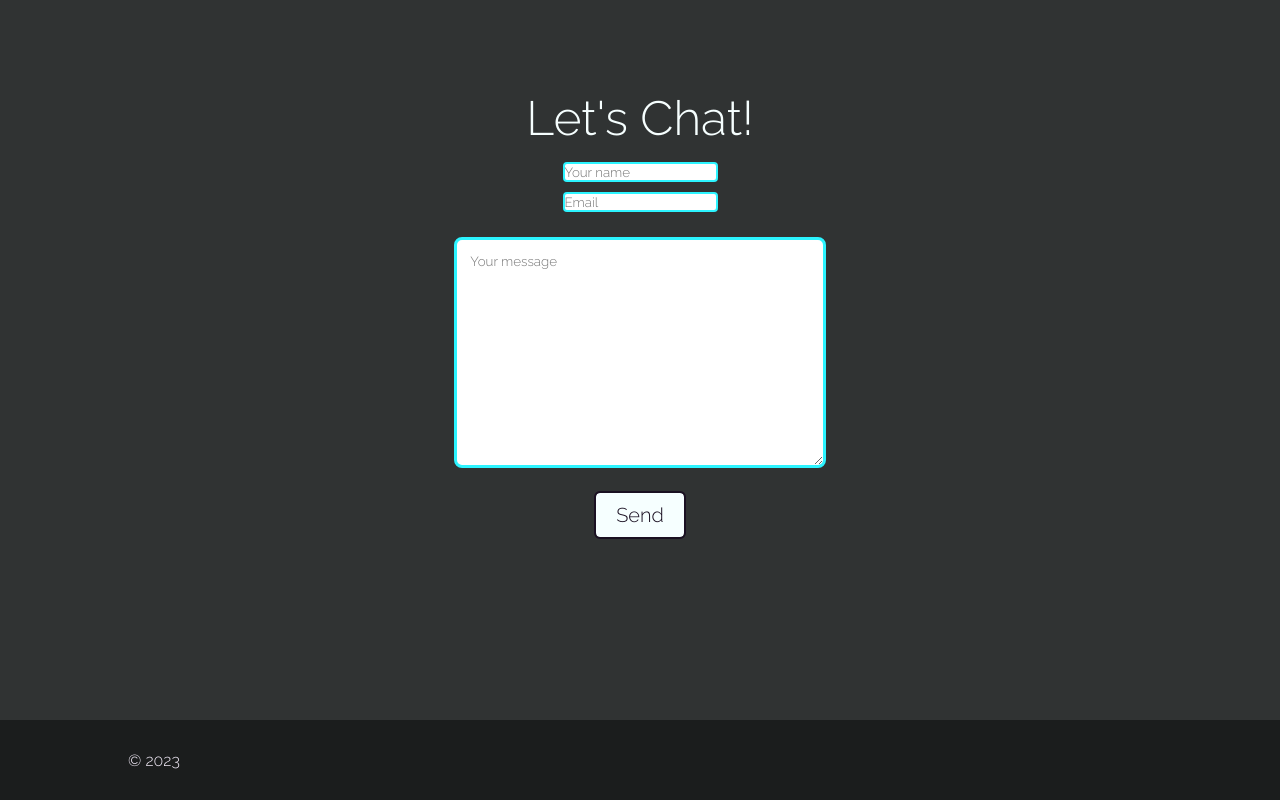
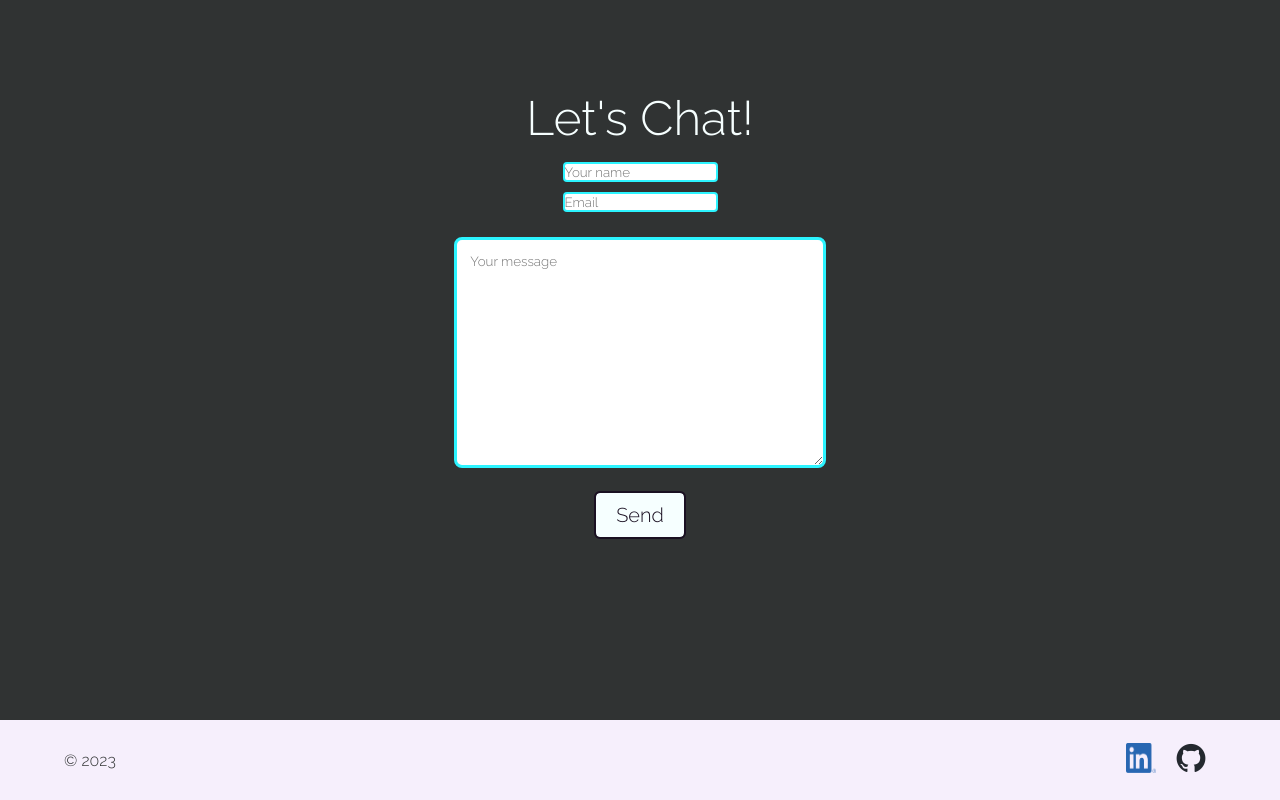
Before and after one commit to FortunateSmith/portfolio-styled-components, a React (Create React App) app: page / in a window 1280 px wide. Shown: the part 4069-4869 px from the top of the page. Built offline with nearby package versions, Linux system fonts and the light colour scheme.

Commit message:
add social media thumbnail components to footer

```diff
--- a/src/components/InfoSection/InfoSection.elements.js
+++ b/src/components/InfoSection/InfoSection.elements.js
@@ -403,8 +403,3 @@ export const Anchor = styled.a`
 //     background: #f6ffff;
 //   }
 // `
-
-export const Icon = styled.img`
-  width: 80px;
-  height: 80px;
-`;
--- a/src/components/InfoSection/InfoSection.js
+++ b/src/components/InfoSection/InfoSection.js
@@ -67,9 +67,7 @@ const InfoSection = ({
                 {/* <Fade> */}
                 <TopLine lightTopLine={lightTopLine}>{topLine}</TopLine>
                 <Heading lightText={lightText}>{headline}</Heading>
-                  <SubTitle lightTextDesc={lightTextDesc}>
-                    {description}
-                  </SubTitle>
+                <SubTitle lightTextDesc={lightTextDesc}>{description}</SubTitle>
                 {/* </Fade> */}
                 {viewButton ? (
                   <Slide left>
--- a/src/components/footer/Footer.elements.js
+++ b/src/components/footer/Footer.elements.js
@@ -4,9 +4,6 @@ import styled from "styled-components";
 export const Foot = styled.div`
   background: ${({bgColor}) => (bgColor ? "#1b1d1d" : "#f6effc")} ;
   height: 80px;
-  /* position: sticky;
-  bottom: 0; */
-
   display: flex;
   flex-grow: 1;
   justify-content: center;
@@ -19,7 +16,7 @@ export const FooterContainer = styled.div`
   color: ${({textColor}) => (textColor ? "#f6effc" : "#303333")};
   justify-content: space-between;
   padding: 0 5%;
-  width: 90%;
+  width: 100%;
 
 `
 
@@ -29,3 +26,14 @@ export const FooterIconBox = styled.div`
   justify-content: flex-end;
   opacity: 1;
 `
+
+export const ThumbnailWrapper = styled.div`
+  display: flex;
+  min-width: 150px;
+  justify-content: flex-end;
+`
+export const Thumbnail = styled.img`
+padding: 20%;
+width: 50px;
+height: 50px;
+`
--- a/src/components/footer/Footer.js
+++ b/src/components/footer/Footer.js
@@ -1,24 +1,25 @@
-import React from 'react'
-import {
-  Foot, FooterContainer, FooterIconBox
-} from "./Footer.elements"
+import React from "react";
+import { Foot, FooterContainer, FooterIconBox, ThumbnailWrapper, Thumbnail } from "./Footer.elements";
+import { Anchor } from "../InfoSection/InfoSection.elements";
 
-
-const Footer = ({
-  bgColor,
-  textColor
-}) => {
+const Footer = ({ bgColor, textColor, github, linkedIn }) => {
   return (
     <>
       <Foot bgColor={bgColor}>
         <FooterContainer textColor={textColor}>
-          <FooterIconBox textColor={textColor}>
-            &copy; 2023
-          </FooterIconBox>
+          <FooterIconBox textColor={textColor}>&copy; 2023</FooterIconBox>
+          <ThumbnailWrapper>
+            <Anchor href="https://www.linkedin.com/in/liam-smith-4389a726/">
+              <Thumbnail src={linkedIn} />
+            </Anchor>
+            <Anchor href="https://github.com/FortunateSmith">
+              <Thumbnail src={github} />
+            </Anchor>
+          </ThumbnailWrapper>
         </FooterContainer>
       </Foot>
     </>
-  )
-}
+  );
+};
 
-export default Footer
+export default Footer;
--- a/src/components/footer/FooterData.js
+++ b/src/components/footer/FooterData.js
@@ -0,0 +1,4 @@
+export const footerObj = {
+  linkedIn: require("../../images/socialLogos/LI-In-Bug.png"),
+  github: require("../../images/socialLogos/github-mark.png"),
+}
--- a/src/pages/HomePage/Data.js
+++ b/src/pages/HomePage/Data.js
@@ -14,8 +14,6 @@ export const homeObjOne = {
   start: "false",
   alt: "Image",
   viewButton: true,
-  socialIconLI: require("../../images/socialLogos/LI-In-Bug.png"),
-  socialIconGit: require("../../images/socialLogos/github-mark.png"),
   stationary: true
 };
 
--- a/src/pages/HomePage/Home.js
+++ b/src/pages/HomePage/Home.js
@@ -5,12 +5,11 @@ import { InfoSection, Navbar, Footer, ContactForm, Projects } from "../../compon
 import {
   homeObjOne,
   homeObjTwo,
-  // homeObjThree,
   homeObjFour,
-  footerObj,
 } from "./Data";
 
 import { homeObjFive } from "./ProjectData";
+import { footerObj } from "../../components/footer/FooterData";
 
 const Home = () => {
   return (
```
Lines whose indentation alone changed are shown as unchanged.
